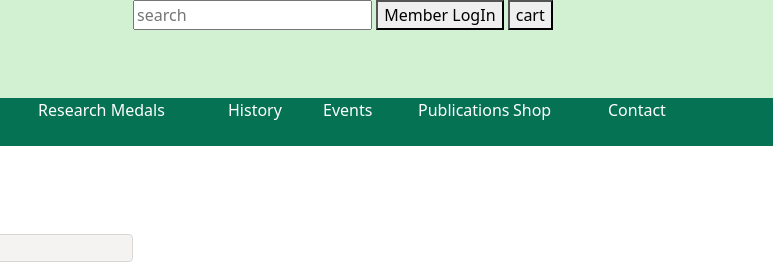
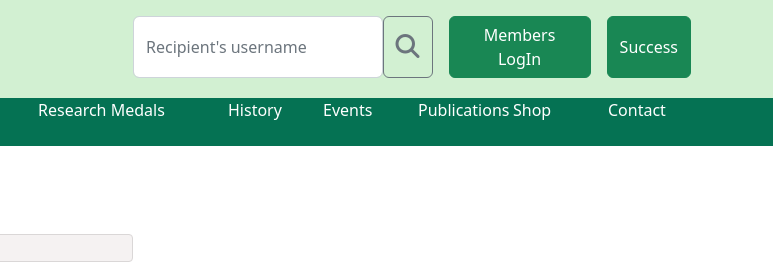
Before and after one commit to Nazim8115/Html_tasks, a plain HTML site: page index.html in a window 1280 px wide. Shown: the top 280 px of the page, 507-1280 px from the left. Drawn offline with nearby package versions, Linux system fonts and the light colour scheme; files that its build step writes are made by us from their sources.

Commit message:
resolve bavbar

```diff
--- a/index.html
+++ b/index.html
@@ -48,9 +48,28 @@
                 </div>
               </div>
               <div class="col">
-                <input type="text" placeholder="search" />
-                <button type="button">Member LogIn</button>
-                <button type="button">cart</button>
+                <div class="col d-flex py-3">
+                  <div class="d-flex">
+                    <input
+                      type="text"
+                      class="form-control"
+                      placeholder="Recipient's username"
+                      aria-label="Recipient's username"
+                      aria-describedby="button-addon2"
+                    />
+                    <button
+                      class="btn btn-outline-secondary bg-tertiary"
+                      type="button"
+                      id="button-addon2"
+                    >
+                      <i style="font-size: 24px" class="fa">&#xf002;</i>
+                    </button>
+                  </div>
+                  <button type="button" class="btn btn-success mx-3">
+                    Members LogIn
+                  </button>
+                  <button type="button" class="btn btn-success">Success</button>
+                </div>
               </div>
             </div>
           </div>
```
